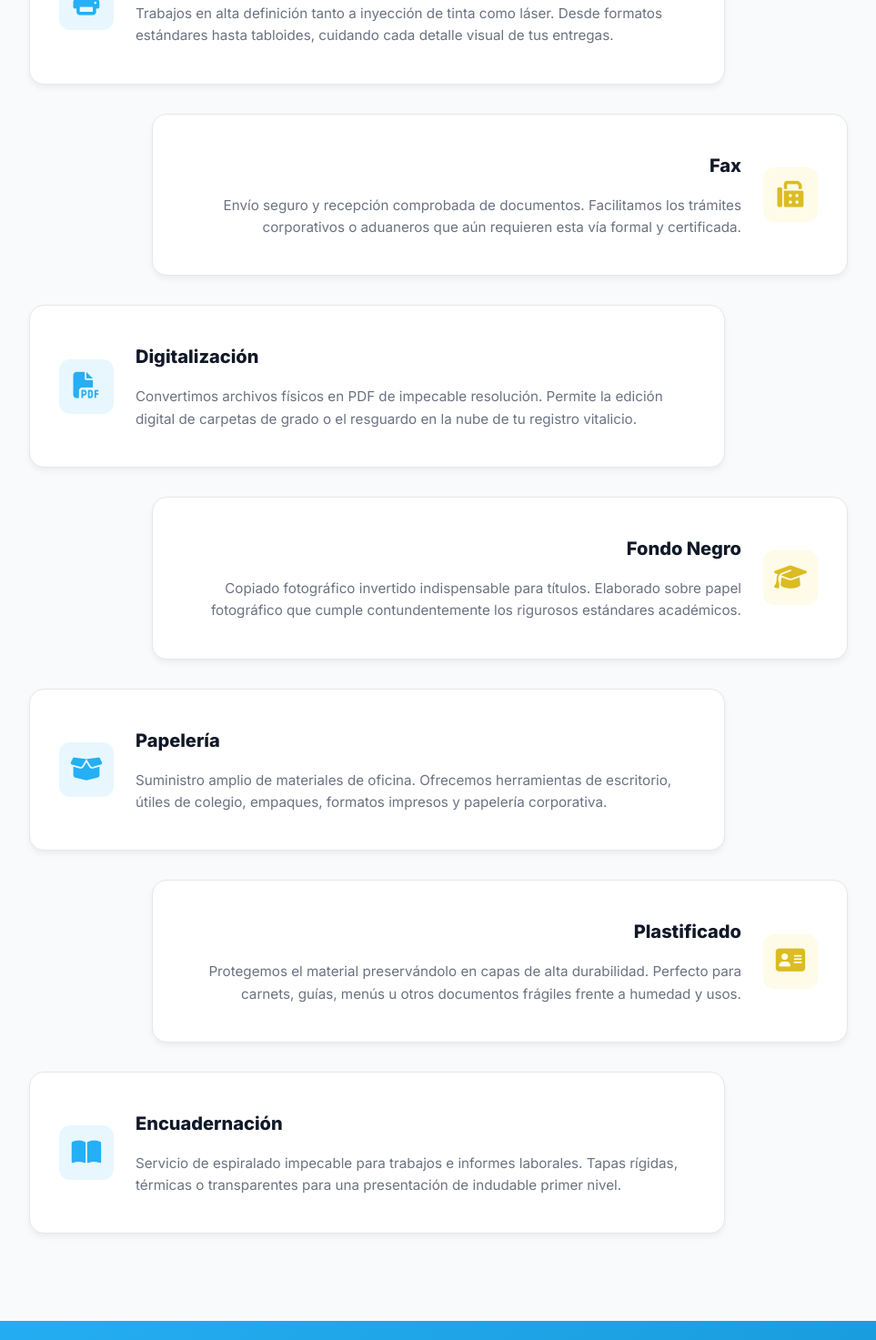
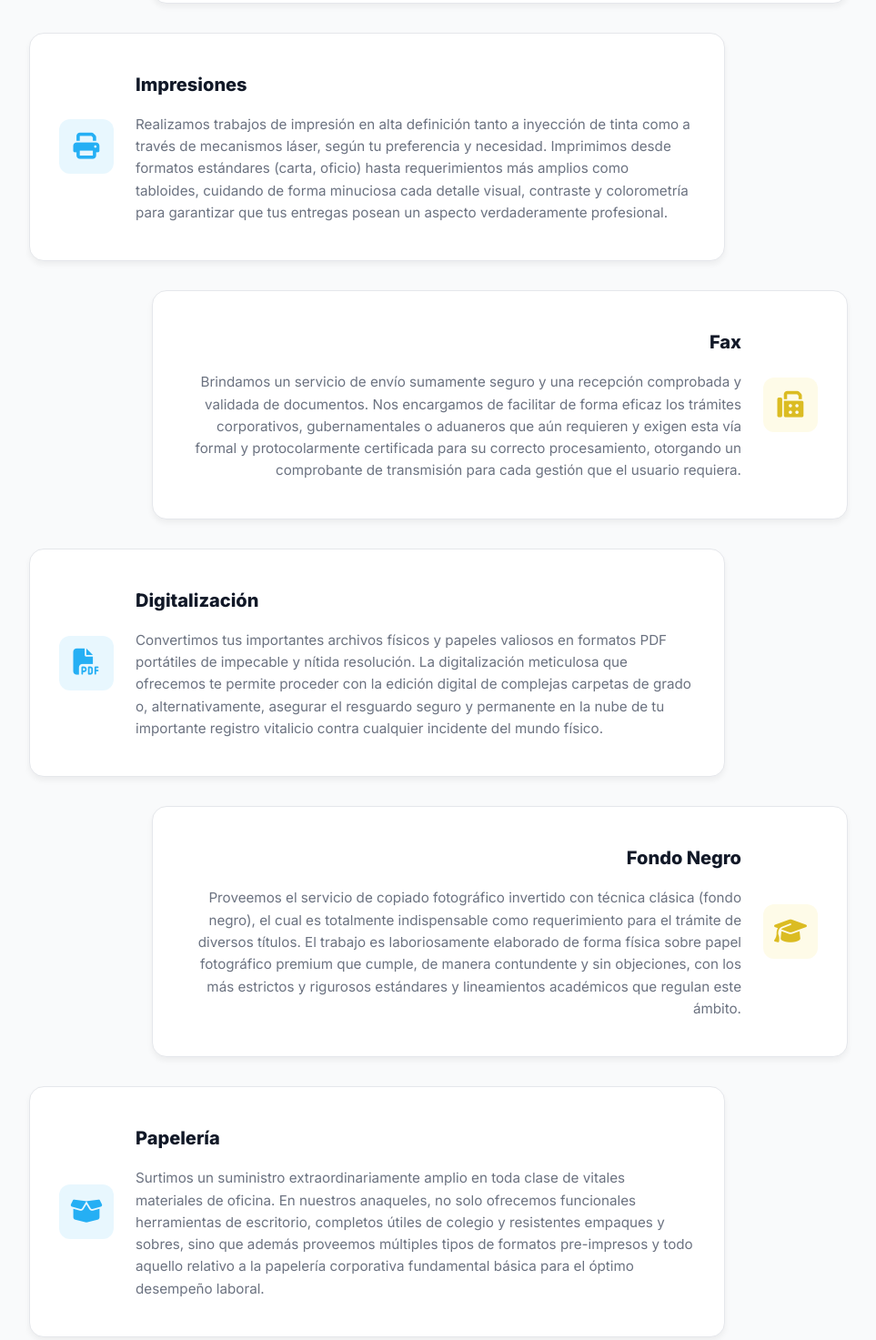
Before and after one commit to XIIMMVP/ofiwebcafe-business, a website built with Vite: page services.html in a window 1280 px wide. Shown: the part 1215-2688 px from the top of the page at 91% size, without its empty margins (158-1121 px from the left). Built offline with nearby package versions, Linux system fonts and the light colour scheme.

Commit message:
fix: optimizar y extender textos descriptivos de cada servicio para mejor SEO y retención visual

```diff
--- a/services.html
+++ b/services.html
@@ -57,9 +57,12 @@
                         <div class="service-icon"><i class="fa-solid fa-wifi"></i></div>
                         <div>
                             <h3>Internet</h3>
-                            <p style="color: #6b7280; font-size: 0.95rem; display: block; margin-bottom: 0;">Navegación
-                                simétrica de alta velocidad y estabilidad. Solución ideal para cargas universitarias,
-                                conferencias remotas, envíos corporativos o simplemente navegación fluida.</p>
+                            <p style="color: #6b7280; font-size: 0.95rem; display: block; margin-bottom: 0;">Ofrecemos
+                                navegación simétrica de alta velocidad y máxima estabilidad. Nuestra conexión es la
+                                solución ideal tanto para realizar pesadas cargas universitarias o asistir a
+                                conferencias remotas sin interrupciones, como para gestionar envíos corporativos
+                                urgentes de forma completamente confiable o simplemente disfrutar de una navegación
+                                fluida, rápida y libre de cuellos de botella para el usuario.</p>
                         </div>
                     </div>
                 </div>
@@ -70,8 +73,11 @@
                         <div>
                             <h3>Fotocopia</h3>
                             <p style="color: #6b7280; font-size: 0.95rem; display: block; margin-bottom: 0;">
-                                Reproducción nítida y al instante de cualquier documento. Manejamos desde hojas sueltas
-                                hasta volúmenes académicos y legales con máxima precisión gráfica.</p>
+                                Garantizamos la reproducción nítida y al instante de cualquier clase de documento que
+                                necesites respaldar. Tenemos amplia capacidad operativa y manejamos desde la copia de
+                                hojas sueltas o documentos de identidad, hasta extensos volúmenes académicos,
+                                corporativos y legales, cuidando en todo momento que cada copia retenga la máxima
+                                precisión gráfica y fidelidad frente al documento de origen.</p>
                         </div>
                     </div>
                 </div>
@@ -81,9 +87,12 @@
                         <div class="service-icon"><i class="fa-solid fa-print"></i></div>
                         <div>
                             <h3>Impresiones</h3>
-                            <p style="color: #6b7280; font-size: 0.95rem; display: block; margin-bottom: 0;">Trabajos en
-                                alta definición tanto a inyección de tinta como láser. Desde formatos estándares hasta
-                                tabloides, cuidando cada detalle visual de tus entregas.</p>
+                            <p style="color: #6b7280; font-size: 0.95rem; display: block; margin-bottom: 0;">Realizamos
+                                trabajos de impresión en alta definición tanto a inyección de tinta como a través de
+                                mecanismos láser, según tu preferencia y necesidad. Imprimimos desde formatos estándares
+                                (carta, oficio) hasta requerimientos más amplios como tabloides, cuidando de forma
+                                minuciosa cada detalle visual, contraste y colorometría para garantizar que tus entregas
+                                posean un aspecto verdaderamente profesional.</p>
                         </div>
                     </div>
                 </div>
@@ -93,9 +102,12 @@
                         <div class="service-icon icon-yellow"><i class="fa-solid fa-fax"></i></div>
                         <div>
                             <h3>Fax</h3>
-                            <p style="color: #6b7280; font-size: 0.95rem; display: block; margin-bottom: 0;">Envío
-                                seguro y recepción comprobada de documentos. Facilitamos los trámites corporativos o
-                                aduaneros que aún requieren esta vía formal y certificada.</p>
+                            <p style="color: #6b7280; font-size: 0.95rem; display: block; margin-bottom: 0;">Brindamos
+                                un servicio de envío sumamente seguro y una recepción comprobada y validada de
+                                documentos. Nos encargamos de facilitar de forma eficaz los trámites corporativos,
+                                gubernamentales o aduaneros que aún requieren y exigen esta vía formal y protocolarmente
+                                certificada para su correcto procesamiento, otorgando un comprobante de transmisión para
+                                cada gestión que el usuario requiera.</p>
                         </div>
                     </div>
                 </div>
@@ -106,8 +118,11 @@
                         <div>
                             <h3>Digitalización</h3>
                             <p style="color: #6b7280; font-size: 0.95rem; display: block; margin-bottom: 0;">Convertimos
-                                archivos físicos en PDF de impecable resolución. Permite la edición digital de carpetas
-                                de grado o el resguardo en la nube de tu registro vitalicio.</p>
+                                tus importantes archivos físicos y papeles valiosos en formatos PDF portátiles de
+                                impecable y nítida resolución. La digitalización meticulosa que ofrecemos te permite
+                                proceder con la edición digital de complejas carpetas de grado o, alternativamente,
+                                asegurar el resguardo seguro y permanente en la nube de tu importante registro vitalicio
+                                contra cualquier incidente del mundo físico.</p>
                         </div>
                     </div>
                 </div>
@@ -117,9 +132,12 @@
                         <div class="service-icon icon-yellow"><i class="fa-solid fa-graduation-cap"></i></div>
                         <div>
                             <h3>Fondo Negro</h3>
-                            <p style="color: #6b7280; font-size: 0.95rem; display: block; margin-bottom: 0;">Copiado
-                                fotográfico invertido indispensable para títulos. Elaborado sobre papel fotográfico que
-                                cumple contundentemente los rigurosos estándares académicos.</p>
+                            <p style="color: #6b7280; font-size: 0.95rem; display: block; margin-bottom: 0;">Proveemos
+                                el servicio de copiado fotográfico invertido con técnica clásica (fondo negro), el cual
+                                es totalmente indispensable como requerimiento para el trámite de diversos títulos. El
+                                trabajo es laboriosamente elaborado de forma física sobre papel fotográfico premium que
+                                cumple, de manera contundente y sin objeciones, con los más estrictos y rigurosos
+                                estándares y lineamientos académicos que regulan este ámbito.</p>
                         </div>
                     </div>
                 </div>
@@ -129,9 +147,12 @@
                         <div class="service-icon"><i class="fa-solid fa-box-open"></i></div>
                         <div>
                             <h3>Papelería</h3>
-                            <p style="color: #6b7280; font-size: 0.95rem; display: block; margin-bottom: 0;">Suministro
-                                amplio de materiales de oficina. Ofrecemos herramientas de escritorio, útiles de
-                                colegio, empaques, formatos impresos y papelería corporativa.</p>
+                            <p style="color: #6b7280; font-size: 0.95rem; display: block; margin-bottom: 0;">Surtimos un
+                                suministro extraordinariamente amplio en toda clase de vitales materiales de oficina. En
+                                nuestros anaqueles, no solo ofrecemos funcionales herramientas de escritorio, completos
+                                útiles de colegio y resistentes empaques y sobres, sino que además proveemos múltiples
+                                tipos de formatos pre-impresos y todo aquello relativo a la papelería corporativa
+                                fundamental básica para el óptimo desempeño laboral.</p>
                         </div>
                     </div>
                 </div>
@@ -142,8 +163,12 @@
                         <div>
                             <h3>Plastificado</h3>
                             <p style="color: #6b7280; font-size: 0.95rem; display: block; margin-bottom: 0;">Protegemos
-                                el material preservándolo en capas de alta durabilidad. Perfecto para carnets, guías,
-                                menús u otros documentos frágiles frente a humedad y usos.</p>
+                                vigorosamente todo tu valioso e importante material físico envolviendo y preservándolo
+                                fuertemente en capas plásticas protectoras compactas de muy alta resistencia y
+                                durabilidad. Es el proceso perfecto y más recomendado a la hora de dar mayor vida útil y
+                                blindar carnets de identidad, constantes guías técnicas de revisión, pesados menús u
+                                otros documentos frágiles frente al destructivo desgaste de la humedad y factores
+                                medioambientales.</p>
                         </div>
                     </div>
                 </div>
@@ -153,9 +178,13 @@
                         <div class="service-icon"><i class="fa-solid fa-book-open"></i></div>
                         <div>
                             <h3>Encuadernación</h3>
-                            <p style="color: #6b7280; font-size: 0.95rem; display: block; margin-bottom: 0;">Servicio de
-                                espiralado impecable para trabajos e informes laborales. Tapas rígidas, térmicas o
-                                transparentes para una presentación de indudable primer nivel.</p>
+                            <p style="color: #6b7280; font-size: 0.95rem; display: block; margin-bottom: 0;">Ofrecemos
+                                un dedicado servicio de espiralado que denota dedicación impecable en el trato de todos
+                                los materiales, y está ideado y enfocado primordialmente para importantes y extensos
+                                trabajos escritos, al igual que formales reportes o informes de naturaleza laboral.
+                                Englobamos acabados superiores mediante tapas sumamente rígidas, cubiertas que son
+                                completamente térmicas o materiales totalmente transparentes que proyectan desde la
+                                portada una presentación de indudablemente primerísimo nivel de excelencia.</p>
                         </div>
                     </div>
                 </div>
```
